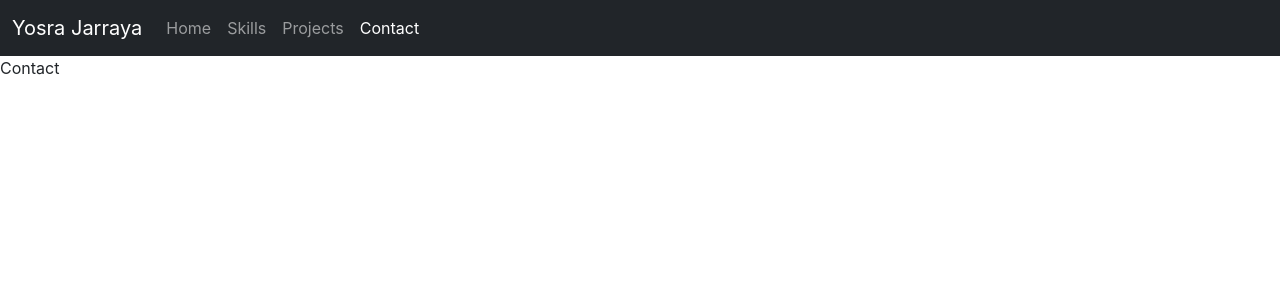
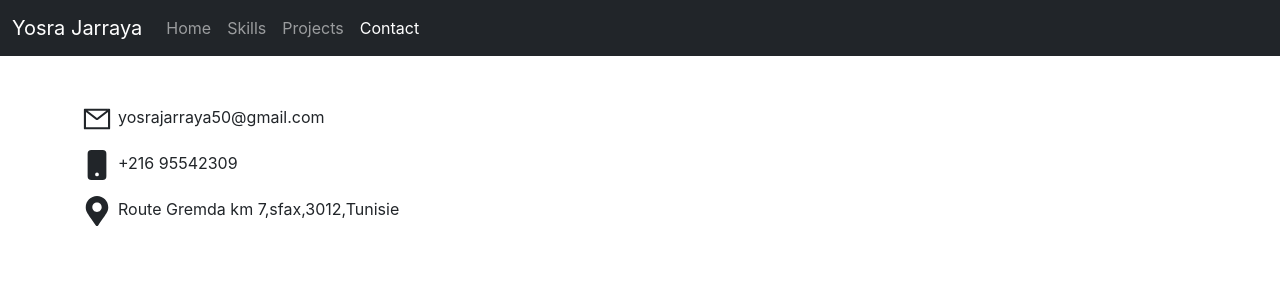
Before and after one commit to yosrajarraya/Portfolio, a React (Create React App) app: page /contact in a window 1280 px wide. Shown: the top 300 px of the page. Built offline with nearby package versions, Linux system fonts and the light colour scheme; the HTML template or start-up script is replaced by a standard one.

Commit message:
Install react-icons and set up the contact page

```diff
--- a/package.json
+++ b/package.json
@@ -9,6 +9,7 @@
     "bootstrap": "^5.2.0",
     "react": "^18.2.0",
     "react-dom": "^18.2.0",
+    "react-icons": "^4.4.0",
     "react-router-dom": "^5.3.3",
     "react-scripts": "5.0.1",
     "web-vitals": "^2.1.4"
--- a/src/pages/Contact.js
+++ b/src/pages/Contact.js
@@ -1,8 +1,38 @@
 import React from 'react'
+import { AiOutlineMail} from 'react-icons/ai';
+import { BsFillPhoneFill} from 'react-icons/bs';
+import { FaMapMarkerAlt} from 'react-icons/fa';
 
+
+const contactInformations={
+  email:'yosrajarraya50@gmail.com',
+  phone:'+216 95542309',
+  adress:{
+    street: 'Route Gremda km 7',
+    city: 'sfax',
+    postalCode: '3012',
+    country: 'Tunisie',
+  }
+}
 function Contact() {
   return (
-    <div>Contact</div>
+    <div className='container mt-5'>
+<div>
+< AiOutlineMail size={30}/>
+<span style={{marginLeft:'6px'}}>{contactInformations.email}</span>
+
+</div>
+<div className='mt-3'>
+< BsFillPhoneFill size={30}/>
+<span style={{marginLeft:'6px'}}>{contactInformations.phone}</span>
+
+</div>
+<div className='mt-3'>
+< FaMapMarkerAlt size={30}/>
+<span style={{marginLeft:'6px'}}>{contactInformations.adress.street},{contactInformations.adress.city},{contactInformations.adress.postalCode},{contactInformations.adress.country}</span>
+
+</div>
+    </div>
   )
 }
 
```
Also changed, not shown: 1 other file (tests, documents, lock files or other folders).
